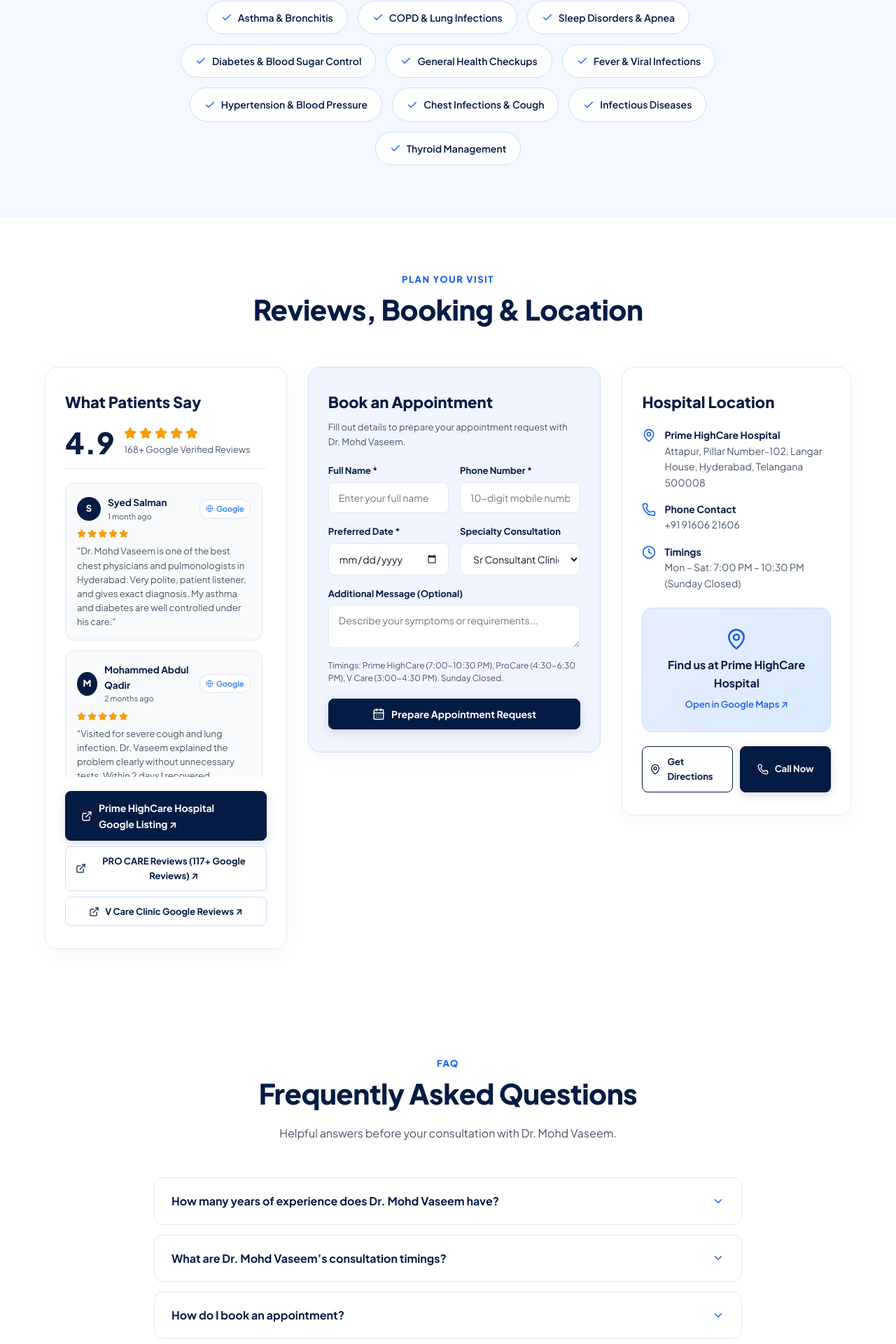
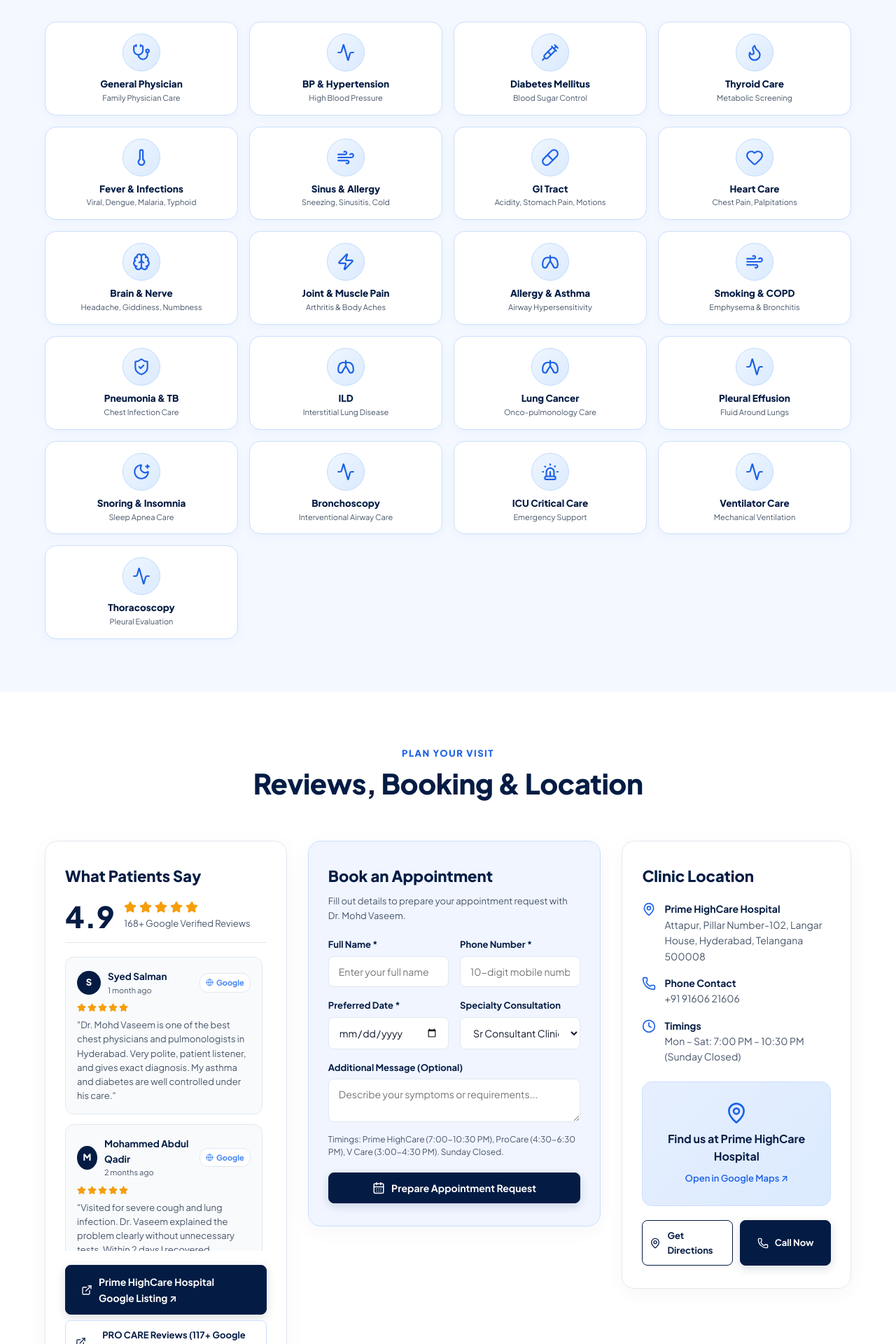
Before and after one commit to saiganesh3191/v-care-clinic, a Next.js app: page / in a window 1280 px wide. Shown: the part 3560-5480 px from the top of the page at 70% size. Built offline with nearby package versions, Linux system fonts and the light colour scheme.

Commit message:
Update website with 21 conditions grid, Prime HighCare Hospital location, CARE Hospitals FAQs, clean doctor photos, 15+ yrs badge, and updated social channels

```diff
--- a/src/app/globals.css
+++ b/src/app/globals.css
@@ -597,6 +597,61 @@ nav a:hover::after {
   grid-template-columns: 0.9fr 1.2fr 0.9fr;
 }
 
+/* Conditions We Treat Grid */
+.conditions-treat-grid {
+  display: grid;
+  grid-template-columns: repeat(7, 1fr);
+  gap: 16px;
+  max-width: 1440px;
+  margin: 0 auto;
+}
+
+.condition-card-box {
+  background: #ffffff;
+  border-radius: 16px;
+  border: 1px solid #cbdffc;
+  padding: 16px 10px;
+  display: flex;
+  flex-direction: column;
+  align-items: center;
+  text-align: center;
+  box-shadow: 0 4px 14px rgba(29, 97, 231, 0.04);
+  transition: all 0.2s ease;
+}
+
+.condition-card-box:hover {
+  transform: translateY(-3px);
+  border-color: var(--blue-vibrant);
+  box-shadow: 0 10px 25px rgba(29, 97, 231, 0.12);
+}
+
+.condition-circle-icon {
+  width: 54px;
+  height: 54px;
+  border-radius: 50%;
+  background: linear-gradient(135deg, #eff6ff 0%, #dbeafe 100%);
+  border: 1.5px solid #bfdbfe;
+  color: var(--blue-vibrant);
+  display: grid;
+  place-items: center;
+  margin-bottom: 10px;
+  flex-shrink: 0;
+}
+
+.condition-card-box h4 {
+  font-size: 13.5px;
+  font-weight: 800;
+  color: var(--navy-deep);
+  line-height: 1.25;
+  margin-bottom: 4px;
+}
+
+.condition-bullets {
+  font-size: 11px;
+  color: var(--text-muted);
+  line-height: 1.35;
+}
+
 .about-image img {
   width: 100%;
   height: 100%;
@@ -1259,6 +1314,12 @@ footer {
 }
 
 /* Responsive Styles */
+@media (max-width: 1300px) {
+  .conditions-treat-grid {
+    grid-template-columns: repeat(4, 1fr);
+  }
+}
+
 @media (max-width: 1200px) {
   .hero {
     grid-template-columns: 1fr;
--- a/src/app/page.tsx
+++ b/src/app/page.tsx
@@ -23,9 +23,16 @@ import {
   ExternalLink,
   Facebook,
   Instagram,
-  Youtube,
+  MessageSquare,
   Globe,
-  Stethoscope
+  Stethoscope,
+  Heart,
+  Brain,
+  Pill,
+  Thermometer,
+  Zap,
+  Flame,
+  Wind
 } from 'lucide-react';
 
 // Client-provided Google Share Links & Contact Info
@@ -35,6 +42,11 @@ const PROCARE_MAP_LINK = 'https://share.google/MdXSTJbCf0GppnyzR';
 
 const PHONE_NUMBER = '9160621606';
 const PHONE_DISPLAY = '+91 91606 21606';
+
+// Social Media Links
+const FACEBOOK_LINK = 'https://www.facebook.com/share/1FFK5qzdvt/';
+const WHATSAPP_CHANNEL_LINK = 'https://whatsapp.com/channel/0029Vb0E2xt8aKvTYB6Z0k11';
+const INSTAGRAM_LINK = 'https://www.instagram.com/drmohdvaseem?stkn=NGpybWM1aGk1NWJy';
 
 // Lungs Icon SVG Component
 function LungsIcon({ size = 24, color = 'currentColor' }: { size?: number; color?: string }) {
@@ -117,6 +129,31 @@ const services = [
     text: 'Diagnosis and treatment of complex bacterial, viral, fungal, and seasonal infections.',
     detail: 'Expert evaluation of fever of unknown origin, viral fevers, chest infections, post-viral complications, and specialized antimicrobial therapy.'
   }
+];
+
+// 21 Conditions Treated (Matching Reference Banner Grid)
+const treatedConditionsGrid = [
+  { title: 'General Physician', sub: 'Family Physician Care', icon: Stethoscope },
+  { title: 'BP & Hypertension', sub: 'High Blood Pressure', icon: Activity },
+  { title: 'Diabetes Mellitus', sub: 'Blood Sugar Control', icon: Syringe },
+  { title: 'Thyroid Care', sub: 'Metabolic Screening', icon: Flame },
+  { title: 'Fever & Infections', sub: 'Viral, Dengue, Malaria, Typhoid', icon: Thermometer },
+  { title: 'Sinus & Allergy', sub: 'Sneezing, Sinusitis, Cold', icon: Wind },
+  { title: 'GI Tract', sub: 'Acidity, Stomach Pain, Motions', icon: Pill },
+  { title: 'Heart Care', sub: 'Chest Pain, Palpitations', icon: Heart },
+  { title: 'Brain & Nerve', sub: 'Headache, Giddiness, Numbness', icon: Brain },
+  { title: 'Joint & Muscle Pain', sub: 'Arthritis & Body Aches', icon: Zap },
+  { title: 'Allergy & Asthma', sub: 'Airway Hypersensitivity', icon: LungsIcon },
+  { title: 'Smoking & COPD', sub: 'Emphysema & Bronchitis', icon: Wind },
+  { title: 'Pneumonia & TB', sub: 'Chest Infection Care', icon: ShieldCheck },
+  { title: 'ILD', sub: 'Interstitial Lung Disease', icon: LungsIcon },
+  { title: 'Lung Cancer', sub: 'Onco-pulmonology Care', icon: LungsIcon },
+  { title: 'Pleural Effusion', sub: 'Fluid Around Lungs', icon: Activity },
+  { title: 'Snoring & Insomnia', sub: 'Sleep Apnea Care', icon: MoonStar },
+  { title: 'Bronchoscopy', sub: 'Interventional Airway Care', icon: Activity },
+  { title: 'ICU Critical Care', sub: 'Emergency Support', icon: Siren },
+  { title: 'Ventilator Care', sub: 'Mechanical Ventilation', icon: Activity },
+  { title: 'Thoracoscopy', sub: 'Pleural Evaluation', icon: Activity }
 ];
 
 const googleReviews = [
@@ -617,33 +654,25 @@ export default function Home() {
         </div>
       </section>
 
-      {/* Conditions We Treat Section */}
+      {/* Conditions We Treat Section (21 Conditions Cards Grid) */}
       <section className="section" id="conditions" style={{ background: '#f4f8ff' }}>
         <div className="section-header">
           <div className="badge-15-years" style={{ margin: '0 auto 12px' }}>
             <Award size={16} /> 15+ Years Expert Care
           </div>
           <span className="eyebrow">CONDITIONS WE TREAT</span>
-          <h2>Comprehensive Health Care</h2>
-          <p>Consult Dr. Mohd Vaseem for expert evaluation and personalized treatment plans.</p>
+          <h2>Comprehensive Medical Treatment</h2>
+          <p>Expert evaluation, diagnostic testing, and evidence-based care by Dr. Mohd Vaseem.</p>
         </div>
 
-        <div style={{ display: 'flex', flexWrap: 'wrap', gap: '14px', justifyContent: 'center', maxWidth: '900px', margin: '0 auto' }}>
-          {[
-            'Asthma & Bronchitis',
-            'COPD & Lung Infections',
-            'Sleep Disorders & Apnea',
-            'Diabetes & Blood Sugar Control',
-            'General Health Checkups',
-            'Fever & Viral Infections',
-            'Hypertension & Blood Pressure',
-            'Chest Infections & Cough',
-            'Infectious Diseases',
-            'Thyroid Management'
-          ].map((cond) => (
-            <div key={cond} style={{ background: '#ffffff', padding: '12px 20px', borderRadius: '30px', border: '1px solid #cbdffc', display: 'flex', alignItems: 'center', gap: '8px', fontSize: '14px', fontWeight: '600', color: '#041c44' }}>
-              <Check size={16} color="#1d61e7" />
-              {cond}
+        <div className="conditions-treat-grid">
+          {treatedConditionsGrid.map((c, i) => (
+            <div className="condition-card-box" key={i}>
+              <div className="condition-circle-icon">
+                <c.icon size={26} />
+              </div>
+              <h4>{c.title}</h4>
+              <div className="condition-bullets">{c.sub}</div>
             </div>
           ))}
         </div>
@@ -783,9 +812,9 @@ export default function Home() {
             )}
           </div>
 
-          {/* Column 3: Location Details */}
+          {/* Column 3: Location Details (Prime HighCare Hospital) */}
           <div className="visit-card location-card-wrapper" id="contact">
-            <h3>Hospital Location</h3>
+            <h3>Clinic Location</h3>
 
             <div className="location-info-list">
               <div className="location-info-item">
@@ -833,31 +862,35 @@ export default function Home() {
         </div>
       </section>
 
-      {/* FAQ Section */}
+      {/* FAQ Section - Exact CARE Hospitals Questions */}
       <section className="section" id="faq">
         <div className="section-header">
           <span className="eyebrow">FAQ</span>
           <h2>Frequently Asked Questions</h2>
-          <p>Helpful answers before your consultation with Dr. Mohd Vaseem.</p>
+          <p>Helpful answers regarding Dr. Mohammed Vaseem’s consultations and specialties.</p>
         </div>
 
         <div className="faq-grid">
           {[
             {
-              q: 'How many years of experience does Dr. Mohd Vaseem have?',
-              a: 'Dr. Mohd Vaseem has over 15+ years of clinical experience as a Senior Consultant Pulmonologist, Critical Care & Sleep Specialist, General Physician, and Diabetologist in Hyderabad.'
+              q: 'Where does Dr. Mohammed Vaseem practice?',
+              a: 'Dr. Mohammed Vaseem consults at Prime HighCare Hospital (Attapur, 7:00 PM to 10:30 PM), ProCare Clinic (Musheerabad, 4:30 PM to 6:30 PM), and V Care Clinic (Aghapura, Nampally, 3:00 PM to 4:30 PM).'
             },
             {
-              q: 'What are Dr. Mohd Vaseem’s consultation timings?',
-              a: 'Dr. Vaseem consults at V Care Clinic (3:00 PM - 4:30 PM), ProCare Clinic (4:30 PM - 6:30 PM), and Prime HighCare Hospital (7:00 PM - 10:30 PM).'
+              q: 'What is Dr. Mohammed Vaseem\'s educational qualification?',
+              a: 'Dr. Mohammed Vaseem holds MBBS, MD, FCCP (USA), CCEBDM, and FCD qualifications and fellowships with specialized training in Pulmonology, Sleep Medicine, Diabetes, and Critical Care.'
             },
             {
-              q: 'How do I book an appointment?',
-              a: 'Fill out the online appointment form on this page to send a direct WhatsApp message to reception, or call 9160621606 directly.'
+              q: 'What is the specialty of Dr. Mohammed Vaseem?',
+              a: 'Dr. Mohammed Vaseem is a Senior Consultant Clinical & Interventional Pulmonologist (Chest Physician), Critical Care & Sleep Specialist, General Physician, Diabetologist, and Infectious Disease Specialist.'
             },
             {
-              q: 'What respiratory and chest conditions does Dr. Vaseem treat?',
-              a: 'Dr. Vaseem treats asthma, COPD, bronchitis, chest infections, lung disease, snoring, obstructive sleep apnea, and post-viral respiratory complications.'
+              q: 'How many years of experience does Dr. Mohammed Vaseem have?',
+              a: 'Dr. Mohammed Vaseem has over 15+ years of rich clinical experience in pulmonology, chest disease, sleep disorders, diabetes, and critical care in Hyderabad.'
+            },
+            {
+              q: 'How can I book an appointment with Dr. Mohammed Vaseem?',
+              a: 'You can book an appointment by filling out the online request form on this page to send a direct WhatsApp message to reception, or by calling +91 91606 21606 directly.'
             }
           ].map((item, idx) => (
             <details className="faq-item" key={idx}>
@@ -896,14 +929,14 @@ export default function Home() {
               <a href={HIGHCARE_MAP_LINK} target="_blank" rel="noreferrer" className="social-icon" aria-label="Google Business">
                 <Globe size={18} />
               </a>
-              <a href="https://facebook.com" target="_blank" rel="noreferrer" className="social-icon" aria-label="Facebook">
+              <a href={FACEBOOK_LINK} target="_blank" rel="noreferrer" className="social-icon" aria-label="Facebook">
                 <Facebook size={18} />
               </a>
-              <a href="https://instagram.com" target="_blank" rel="noreferrer" className="social-icon" aria-label="Instagram">
+              <a href={WHATSAPP_CHANNEL_LINK} target="_blank" rel="noreferrer" className="social-icon" aria-label="WhatsApp Channel" title="Follow Dr. Mohd Vaseem channel on WhatsApp">
+                <MessageSquare size={18} />
+              </a>
+              <a href={INSTAGRAM_LINK} target="_blank" rel="noreferrer" className="social-icon" aria-label="Instagram">
                 <Instagram size={18} />
-              </a>
-              <a href="https://youtube.com" target="_blank" rel="noreferrer" className="social-icon" aria-label="Youtube">
-                <Youtube size={18} />
               </a>
             </div>
           </div>
```
Also changed, not shown: public/images/dr-vaseem-white.jpg (added), public/images/dr-vaseem.jpg.
